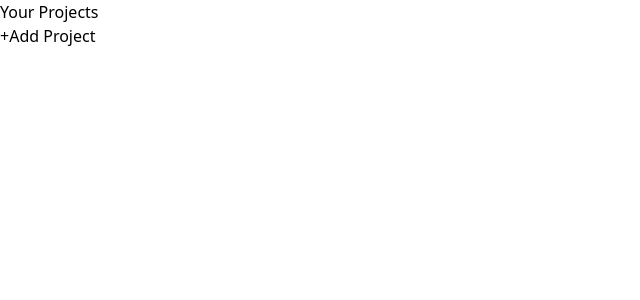
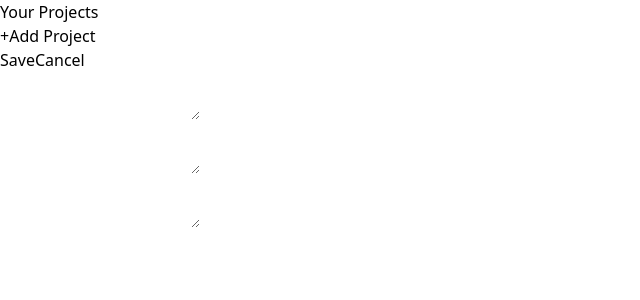
Before and after one commit to Ujef55/Project-manager, a React (Vite) app: page / in a window 1280 px wide. Shown: the top 300 px of the page, without its empty margins (0-640 px from the left). Built offline with nearby package versions, Linux system fonts and the light colour scheme.

Commit message:
working on NewProject and Input

```diff
--- a/src/App.jsx
+++ b/src/App.jsx
@@ -1,4 +1,5 @@
 import ProjectSidebar from "./Components/ProjectSidebar";
+import NewProject from "./Components/NewProject";
 
 function App() {
   return (
@@ -6,6 +7,7 @@ function App() {
       <main className="h-screen my-8">
           <ProjectSidebar />
       </main>
+      <NewProject />
     </>
   );
 }
--- /dev/null
+++ b/src/Components/Input.jsx
@@ -0,0 +1,10 @@
+function Input( {label, textarea} ) {
+    return (
+        <p>
+            <label>{label}</label>
+            <textarea></textarea>
+        </p>
+    )
+}
+
+export default Input;
--- /dev/null
+++ b/src/Components/NewProject.jsx
@@ -0,0 +1,24 @@
+import Input from "./Input";
+
+function NewProject () {
+    return (
+        <div>
+            <menu>
+                <li><button>
+                        Save
+                    </button>
+                    <button>
+                        Cancel
+                    </button>
+                </li>
+            </menu>
+            <div>
+                <Input />
+                <Input />
+                <Input />
+            </div>
+        </div>
+    )
+}
+
+export default NewProject;
```
